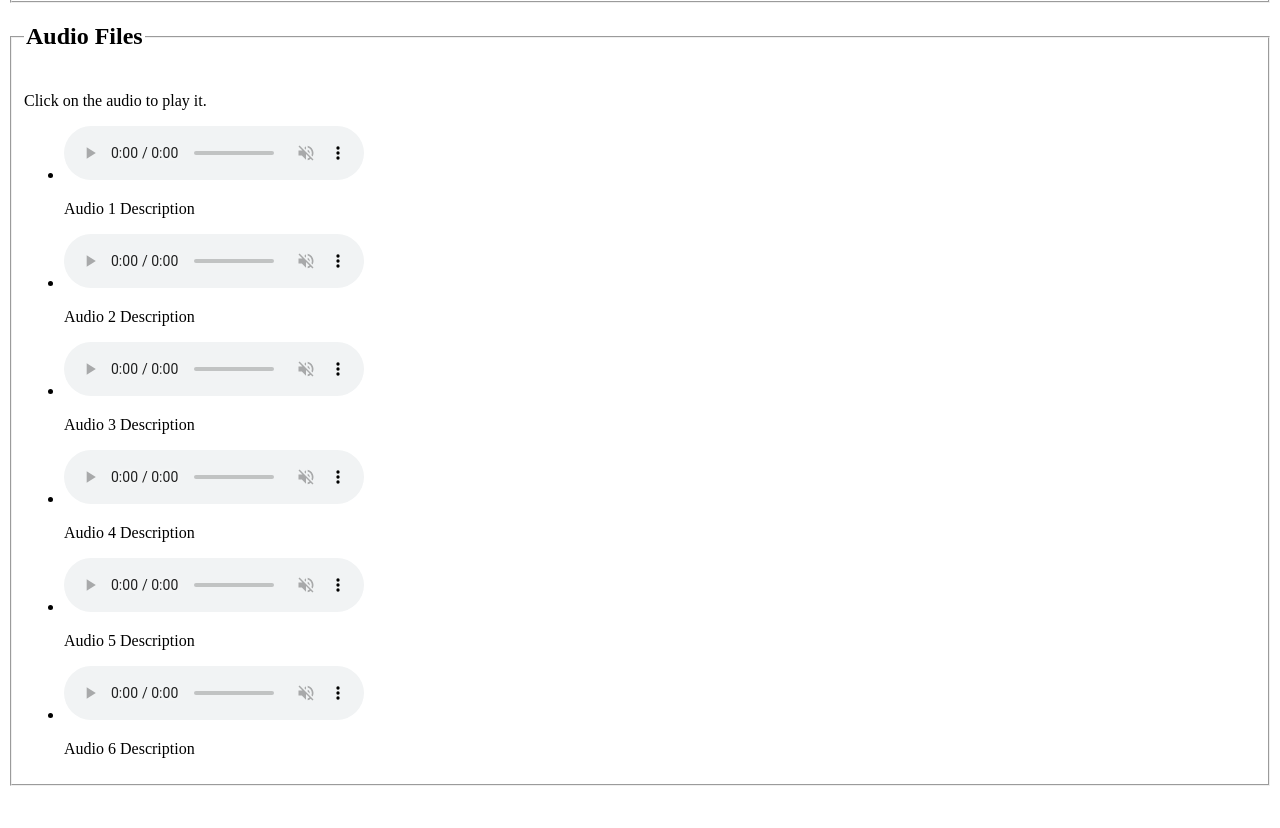
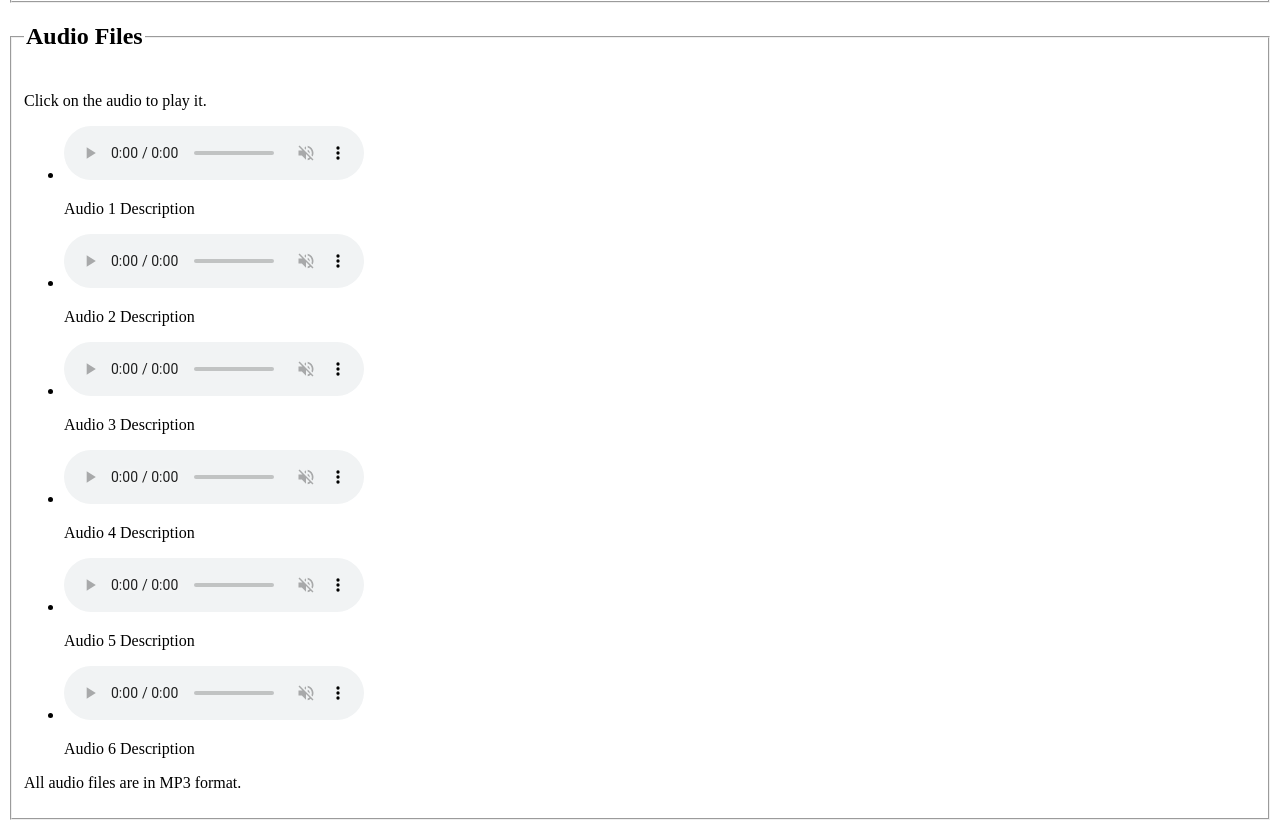
Before and after one commit to KrishRaj-0821/HTML, a plain HTML site: page media_file/media_file.html in a window 1280 px wide. Shown: the part 1769-2597 px from the top of the page. Before the commit the page ends 2563 px from the top, so only its background shows below. Drawn offline with Linux system fonts and the light colour scheme.

Commit message:
video and audio added

```diff
--- a/media_file/media_file.html
+++ b/media_file/media_file.html
@@ -39,6 +39,9 @@
                     <li><audio src="audio.mp3" controls loop muted></audio><p>Audio 5 Description</p></li>
                     <li><audio src="audio.mp3" controls loop muted></audio><p>Audio 6 Description</p></li>
                 </ul>
+                <footer>
+                    <p>All audio files are in MP3 format.</p>
+                </footer>
             </fieldset>
         </section>
     </main>
```
